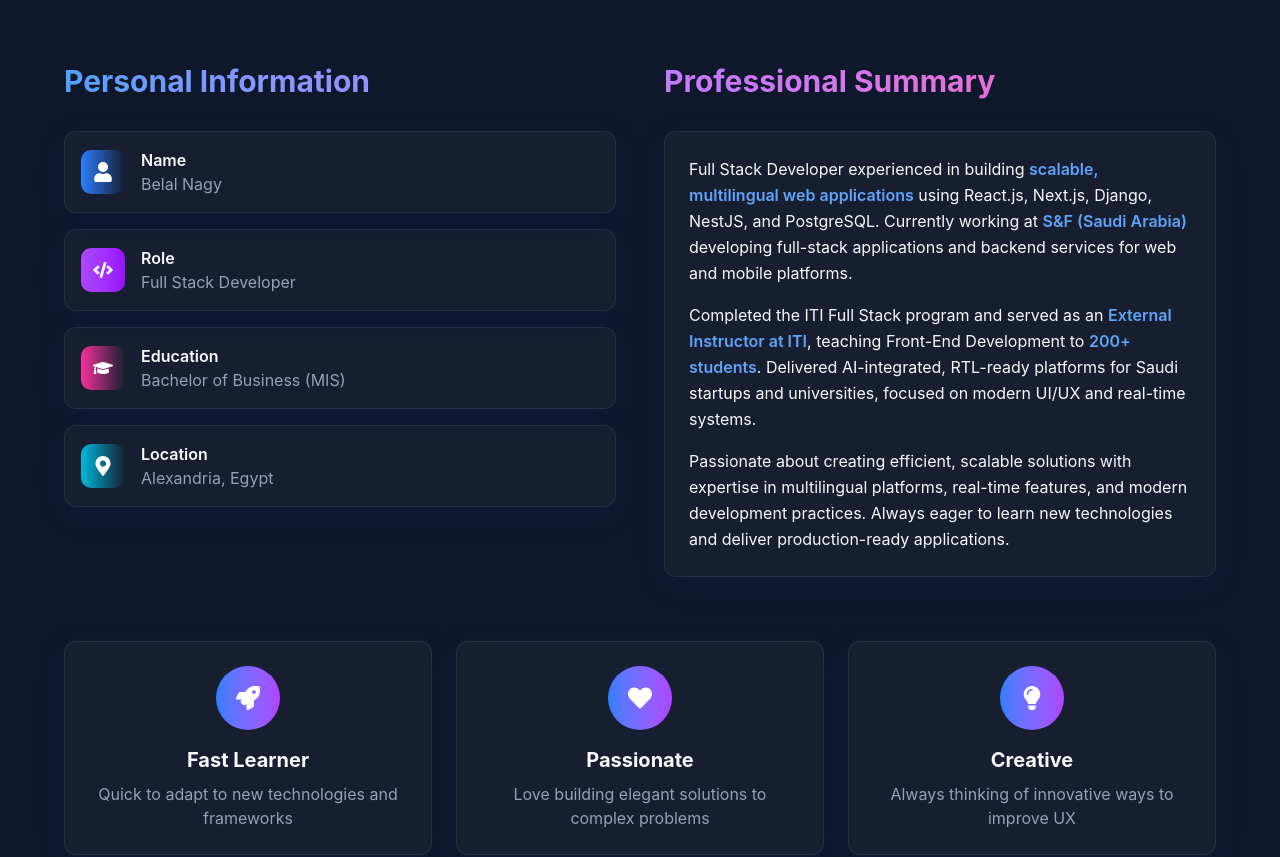
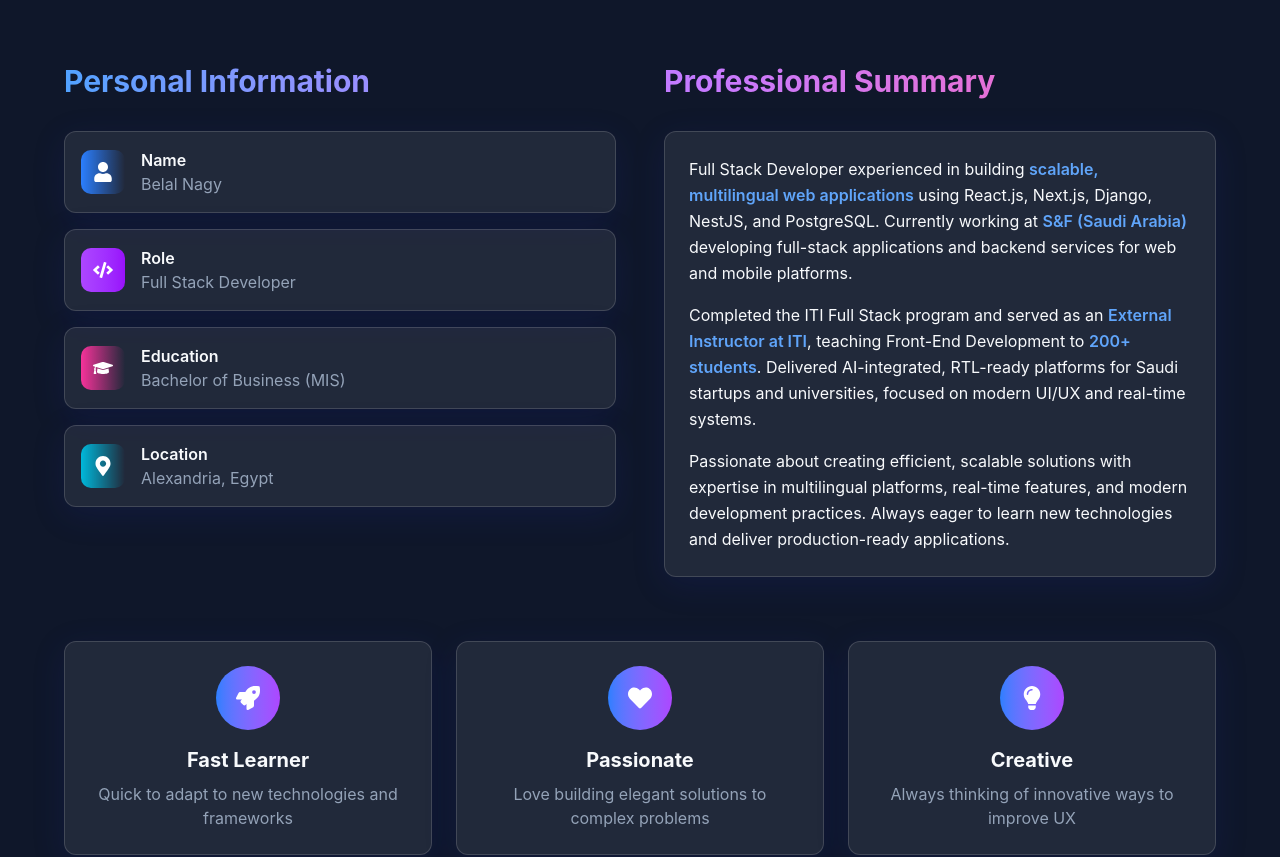
Before and after one commit to Belalnajy/portfolio, a React (Vite) app: page / in a window 1280 px wide. Shown: the part 1100-1957 px from the top of the page. Built offline with nearby package versions, Linux system fonts and the light colour scheme.

Commit message:
fix : obacity

```diff
--- a/src/components/AIAssistant.jsx
+++ b/src/components/AIAssistant.jsx
@@ -431,7 +431,7 @@ const AIAssistant = () => {
             initial={{ opacity: 0, y: 20, scale: 0.95 }}
             animate={{ opacity: 1, y: 0, scale: 1 }}
             exit={{ opacity: 0, y: 20, scale: 0.95 }}
-            className="mb-4 w-[350px] md:w-[400px] h-[500px] glass-card flex flex-col shadow-2xl rounded-2xl overflow-hidden border border-[rgb(var(--primary))]/20">
+            className="mb-4 w-[350px] md:w-[400px] h-[500px] glass-card flex flex-col shadow-2xl rounded-2xl overflow-hidden border border-[rgb(var(--primary))]/40 bg-[rgb(var(--background))]/80 md:bg-transparent">
             {/* Header */}
             <div className="p-4 bg-gradient-to-r from-blue-600/20 to-purple-600/20 flex items-center justify-between border-b border-[rgb(var(--border))]">
               <div className="flex items-center space-x-3">
--- a/src/index.css
+++ b/src/index.css
@@ -10,11 +10,11 @@
   }
 
   .glass-card {
-    background: rgba(255, 255, 255, 0.03);
+    background: rgba(255, 255, 255, 0.08);
     backdrop-filter: blur(20px);
     -webkit-backdrop-filter: blur(20px);
-    border: 1px solid rgba(255, 255, 255, 0.08);
-    box-shadow: 0 8px 32px 0 rgba(31, 38, 135, 0.15);
+    border: 1px solid rgba(255, 255, 255, 0.15);
+    box-shadow: 0 8px 32px 0 rgba(31, 38, 135, 0.2);
   }
 
   .glass-hover:hover {
```
